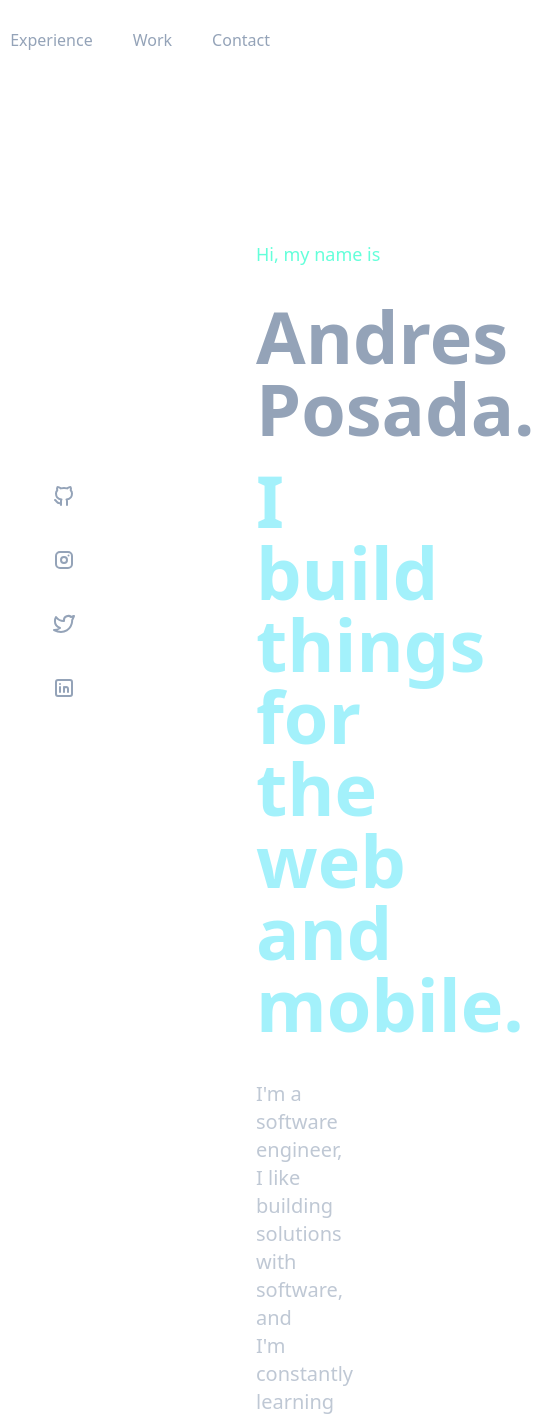
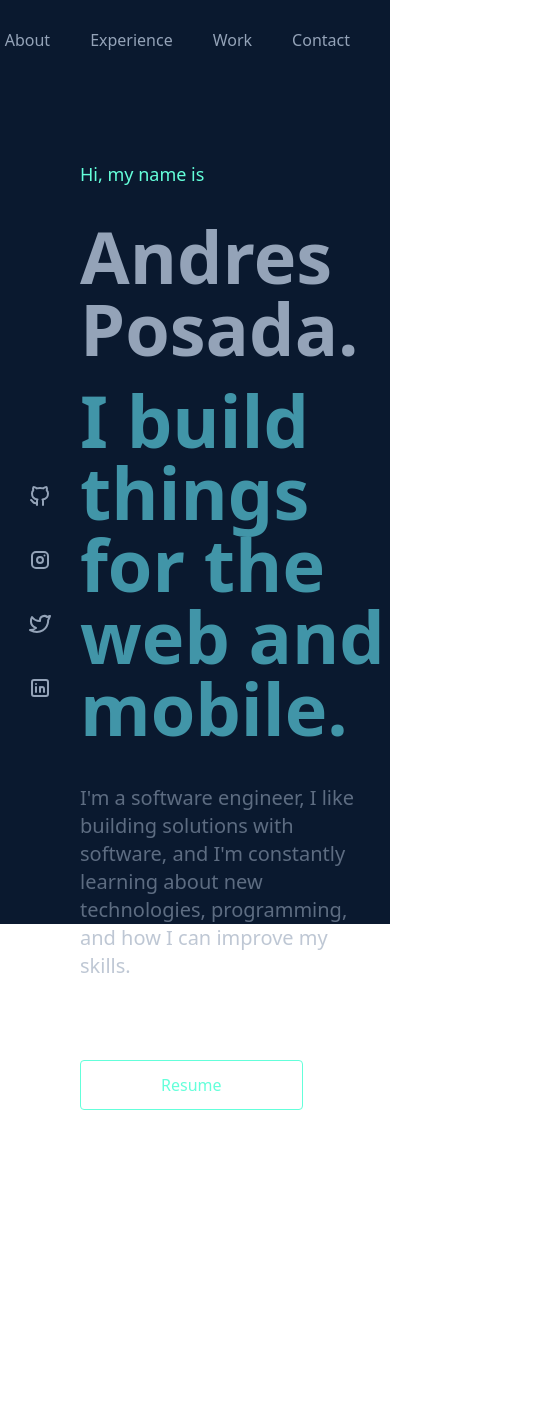
Before and after one commit to aposadadev/aposadadev, a Nuxt app: page / in a window 390 px wide. Shown: the top 1420 px of the page, 535 px wide, since content can reach past the window. After the commit the page ends 1110 px from the top, so only its background shows below. Built offline with nearby package versions, Linux system fonts and the light colour scheme.

Commit message:
header sm breakpoint

```diff
--- a/app.vue
+++ b/app.vue
@@ -1,9 +1,9 @@
 <template>
-  <div class="dark:bg-dark">
+  <div class="bg-dark">
     <header class="h-20">
       <nav class="h-full pr-10">
         <ul
-          class="flex items-center justify-end h-full pr-20 text-slate-400 gap-x-10"
+          class="flex items-center justify-end h-full text-slate-400 gap-x-10"
         >
           <li class="hover:text-primary">About</li>
           <li class="hover:text-primary">Experience</li>
@@ -14,7 +14,7 @@
     </header>
     <main>
       <aside
-        class="fixed top-0 bottom-0 flex items-end justify-center w-32 pb-36"
+        class="fixed top-0 bottom-0 flex items-end justify-center w-20 pb-36"
       >
         <ul class="flex flex-col gap-10 text-slate-400">
           <li class="hover:text-primary">
@@ -101,19 +101,19 @@
           </li>
         </ul>
       </aside>
-      <div class="ml-32">
-        <section class="h-screen pt-40 ml-32">
+      <div class="pl-20">
+        <section class="h-screen pt-20">
           <p class="text-lg text-primary">Hi, my name is</p>
           <p class="mt-8 font-bold text-slate-400 text-7xl">Andres Posada.</p>
           <p class="mt-5 mb-10 font-bold opacity-60 text-7xl text-cyan-300">
             I build things for the web and mobile.
           </p>
-          <p class="w-5/12 text-xl opacity-60 text-slate-400">
+          <p class="w-11/12 text-xl opacity-60 text-slate-400">
             I'm a software engineer, I like building solutions with software,
             and I'm constantly learning about new technologies, programming, and
             how I can improve my skills.
           </p>
-          <div class="mt-32">
+          <div class="mt-20">
             <button
               class="px-20 py-3 border rounded border-primary text-primary hover:bg-primary hover:text-dark"
             >
```
Also changed, not shown: 1 other file (tests, documents, lock files or other folders).
